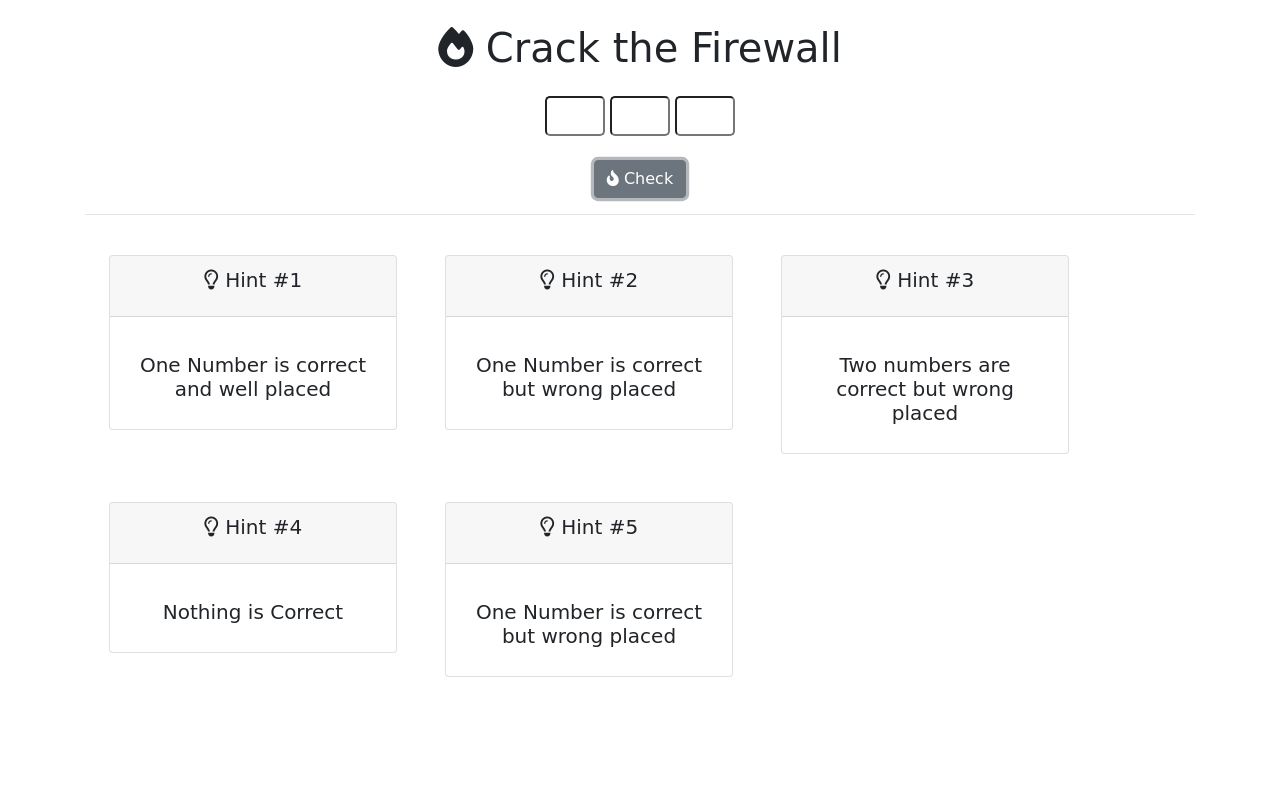
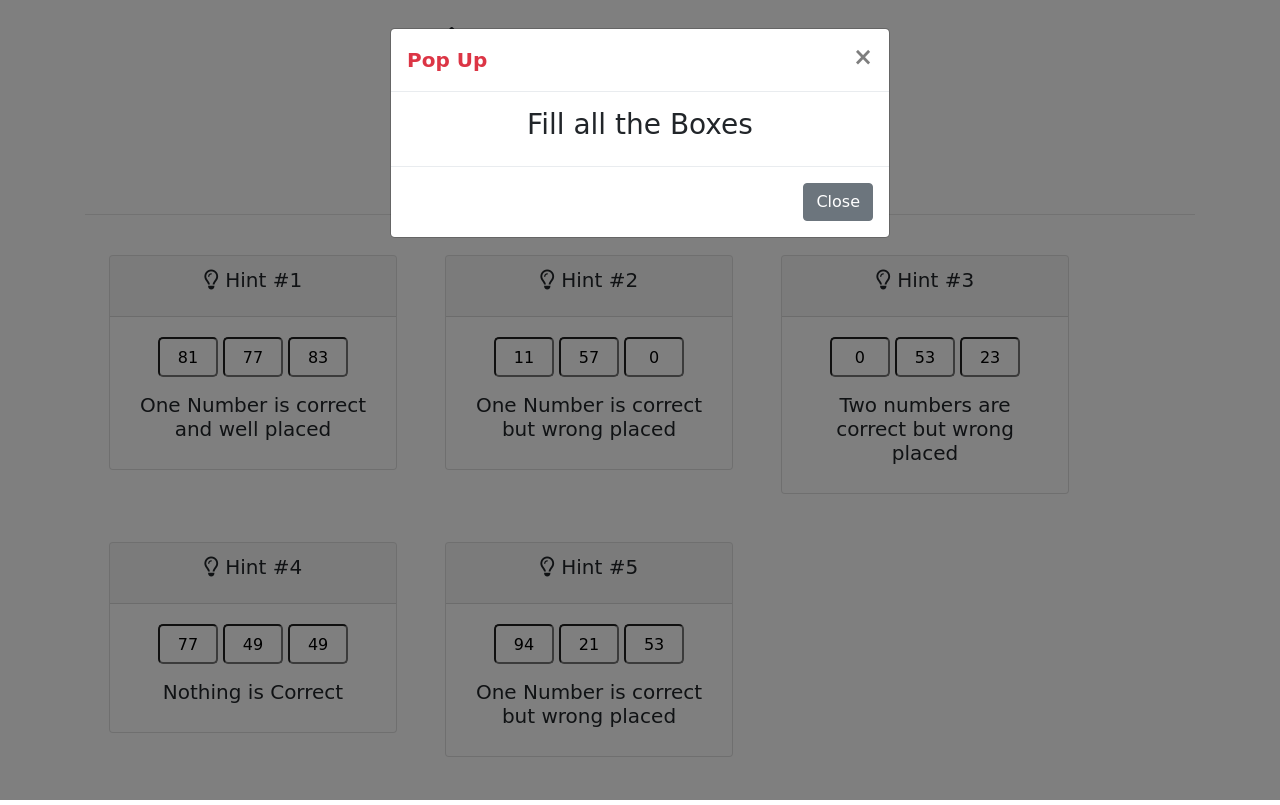
Before and after one commit to 1964361/Fire-Wall-game, a plain HTML site: page index.html in a window 1280 px wide. Both pictures are taken after a click on the button "Check". Drawn offline with nearby package versions, Linux system fonts and the light colour scheme; a web font is replaced by a local one.

Commit message:
Update index.html

```diff
--- a/index.html
+++ b/index.html
@@ -212,7 +212,100 @@
       </div>
       <!-- Hints ends -->
     </div>
+    <!-- JavaScript file included -->
+    <script src="script.js"></script>
+    <script>
+      // Number to decide the game digit i.e.
+      // game work on 2 digit, 3 digit or n
+      // digit of number.
+      const digit = 100;
+
+      // Set random numbers. The task of user
+      // is to find these numbers.
+      let num1 = Math.floor(Math.random() * digit);
+      let num2 = Math.floor(Math.random() * digit);
+      let num3 = Math.floor(Math.random() * digit);
+
+      // Hints are generated here onwards.
+      // Hint 1
+      let h1_a = Math.floor(Math.random() * digit);
+      let h1_b = Math.floor(Math.random() * digit);
+      let h1_c = num3;
+
+      // Hint 2
+      let h2_a = Math.floor(Math.random() * digit);
+      let h2_b = Math.floor(Math.random() * digit);
+      let h2_c = num2;
+
+      //Hint 3
+      let h3_a = num2;
+      let h3_b = num1;
+      let h3_c = Math.floor(Math.random() * digit);
+
+      // Hint 4
+      let h4_a = Math.floor(Math.random() * digit);
+      let h4_b = Math.floor(Math.random() * digit);
+      let h4_c = Math.floor(Math.random() * digit);
+
+      // Hint 5
+      let h5_a = Math.floor(Math.random() * digit);
+      let h5_b = Math.floor(Math.random() * digit);
+      let h5_c = num1;
+
+      // Putting hints to index.html page
+      document.getElementById(
+        "h1"
+      ).innerHTML = `<input type="text" id="b1" value="${h1_a}" readonly> <input type="text" id="b1" value="${h1_b}" readonly> <input type="text" id="b1" value="${h1_c}" readonly> `;
+
+      document.getElementById(
+        "h2"
+      ).innerHTML = `<input type="text" id="b1" value="${h2_a}" readonly> <input type="text" id="b1" value="${h2_b}" readonly> <input type="text" id="b1" value="${h2_c}" readonly> `;
+
+      document.getElementById(
+        "h3"
+      ).innerHTML = `<input type="text" id="b1" value="${h3_a}" readonly> <input type="text" id="b1" value="${h3_b}" readonly> <input type="text" id="b1" value="${h3_c}" readonly> `;
+
+      document.getElementById(
+        "h4"
+      ).innerHTML = `<input type="text" id="b1" value="${h4_a}" readonly> <input type="text" id="b1" value="${h4_b}" readonly> <input type="text" id="b1" value="${h4_c}" readonly> `;
+
+      document.getElementById(
+        "h5"
+      ).innerHTML = `<input type="text" id="b1" value="${h5_a}" readonly> <input type="text" id="b1" value="${h5_b}" readonly> <input type="text" id="b1" value="${h5_c}" readonly> `;
+
+      // Function to check whether the game is solved or not
+      function myfunc() {
+        // Getting the value of the user through input fields.
+        let a = document.getElementById("b1").value;
+        let b = document.getElementById("b2").value;
+        let c = document.getElementById("b3").value;
+
+        // Checking whether input fields are blank or not
+        if (a != "" && b != "" && c != "") {
+          if (a == num1 && b == num2 && c == num3) {
+            // Outputting this message to index.html
+            // page with id result.
+            $("#result").html("You Cracked it!!!");
+
+            // Opening popup modal
+            $("#popup").modal("toggle");
+          } else {
+            // Outputting this message to index.html
+            // page with id result.
+            $("#result").html("Try Again");
+
+            // Opening popup modal
+            $("#popup").modal("toggle");
+          }
+        } else {
+          // Outputting this message to index.html
+          // page with id result.
+          $("#result").html("Fill all the Boxes");
+
+          // Opening popup modal
+          $("#popup").modal("toggle");
+        }
+      }
+    </script>
   </body>
-  <!-- JavaScript file included -->
-  <script src="script.js"></script>
 </html>
```
